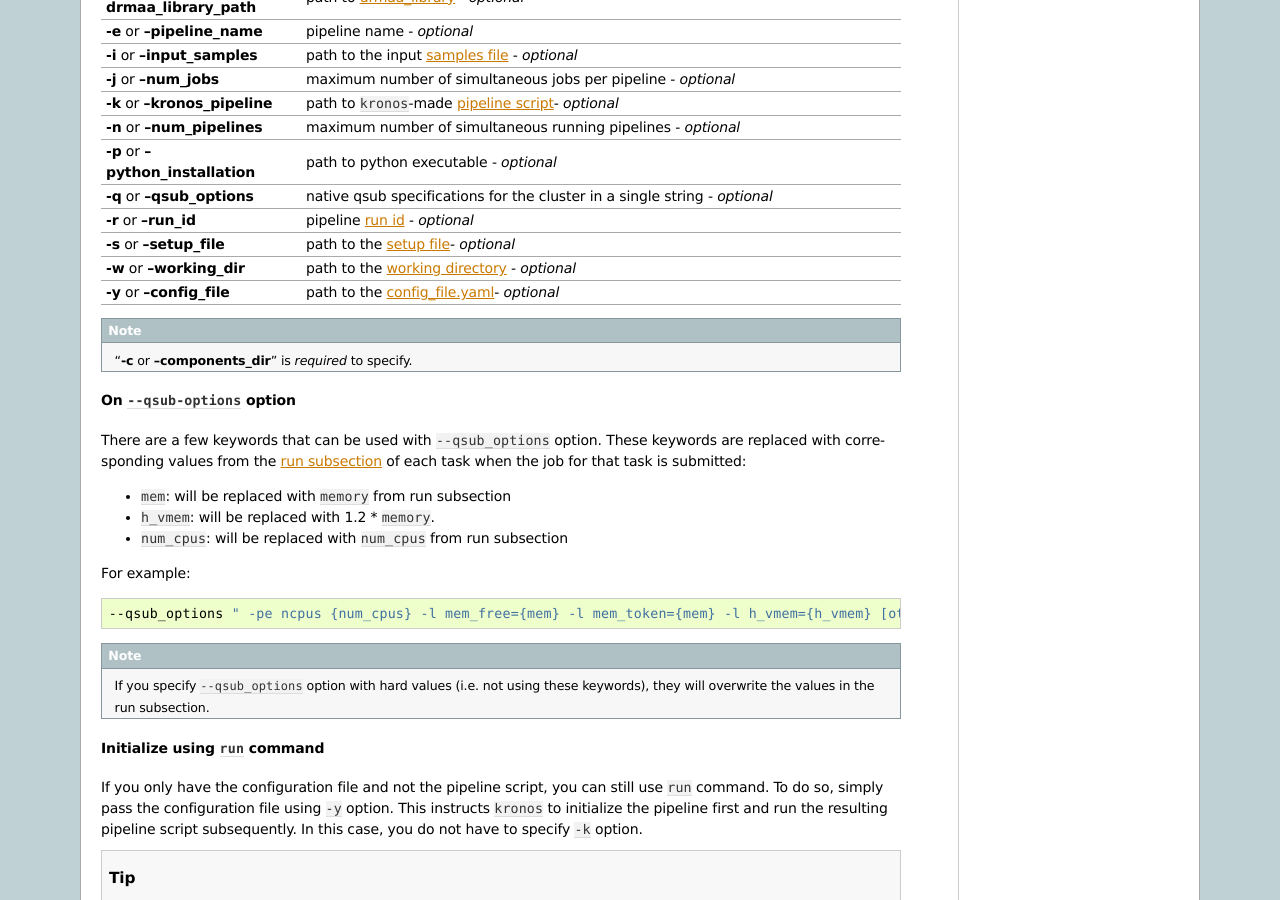
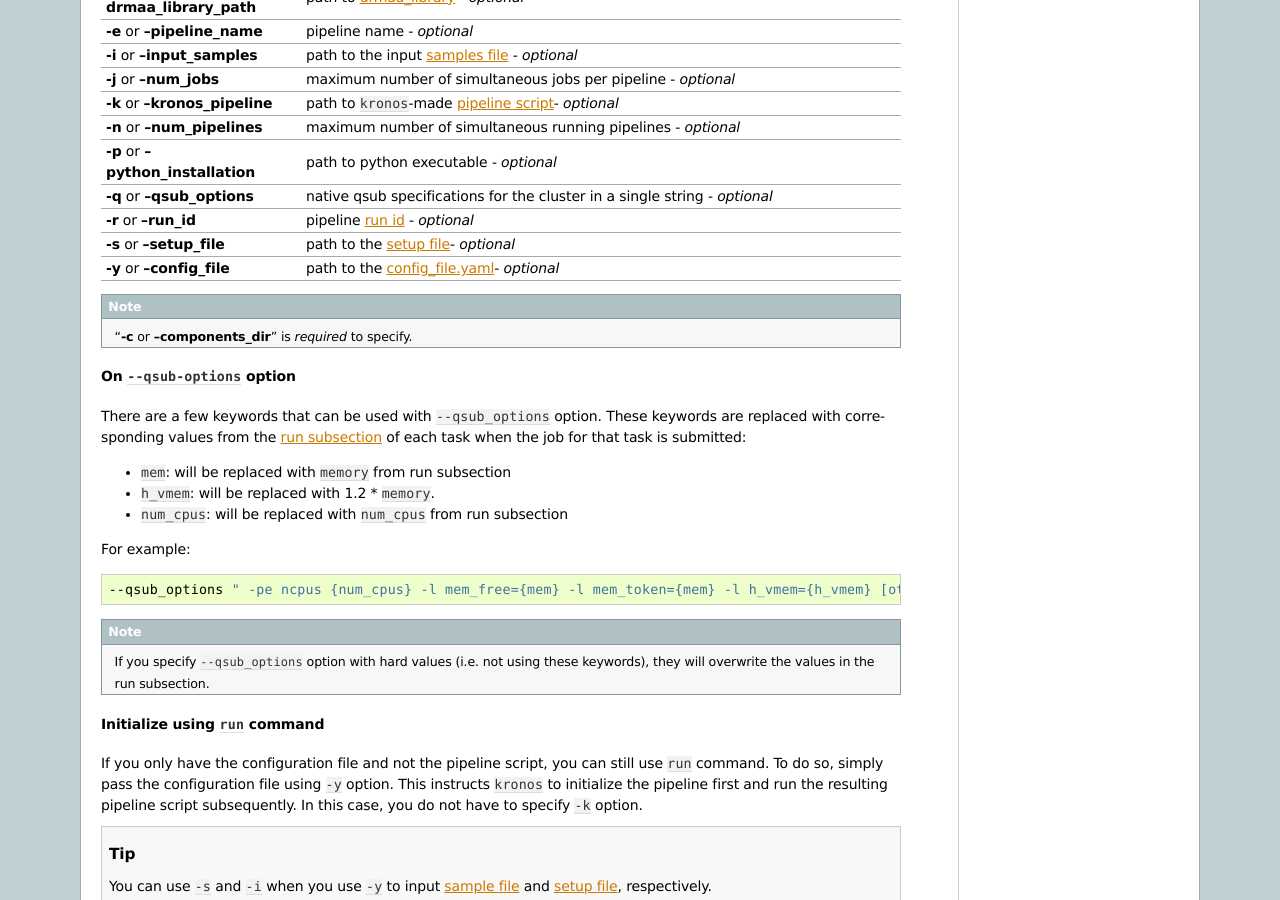
Before and after one commit to jtaghiyar/kronos_docs, a Sphinx documentation site: the page built from source/launch_pipeline/run.rst, in a window 1280 px wide and 900 px high, scrolled down 1222 px. Built offline with Sphinx 7.4.7, drawn with Linux system fonts in a browser that asks for light colours.

Commit message:
removed -w from run options.

```diff
--- a/source/launch_pipeline/run.rst
+++ b/source/launch_pipeline/run.rst
@@ -82,8 +82,9 @@ This is the list of all the input options you can use with ``run`` command:
     "**-q** or **--qsub_options**", "native qsub specifications for the cluster in a single string - *optional* "
     "**-r** or **--run_id**", "pipeline :ref:`run id <run_id>` - *optional* "
     "**-s** or **--setup_file**", "path to the :ref:`setup file <setup_file>`- *optional* "
-    "**-w** or **--working_dir**", "path to the :ref:`working directory <working_dir>` - *optional* "
     "**-y** or **--config_file**", "path to the :ref:`config_file.yaml <config_file>`- *optional* "
+
+..     "**-w** or **--working_dir**", "path to the :ref:`working directory <working_dir>` - *optional* "
 
 .. note::
 
```
